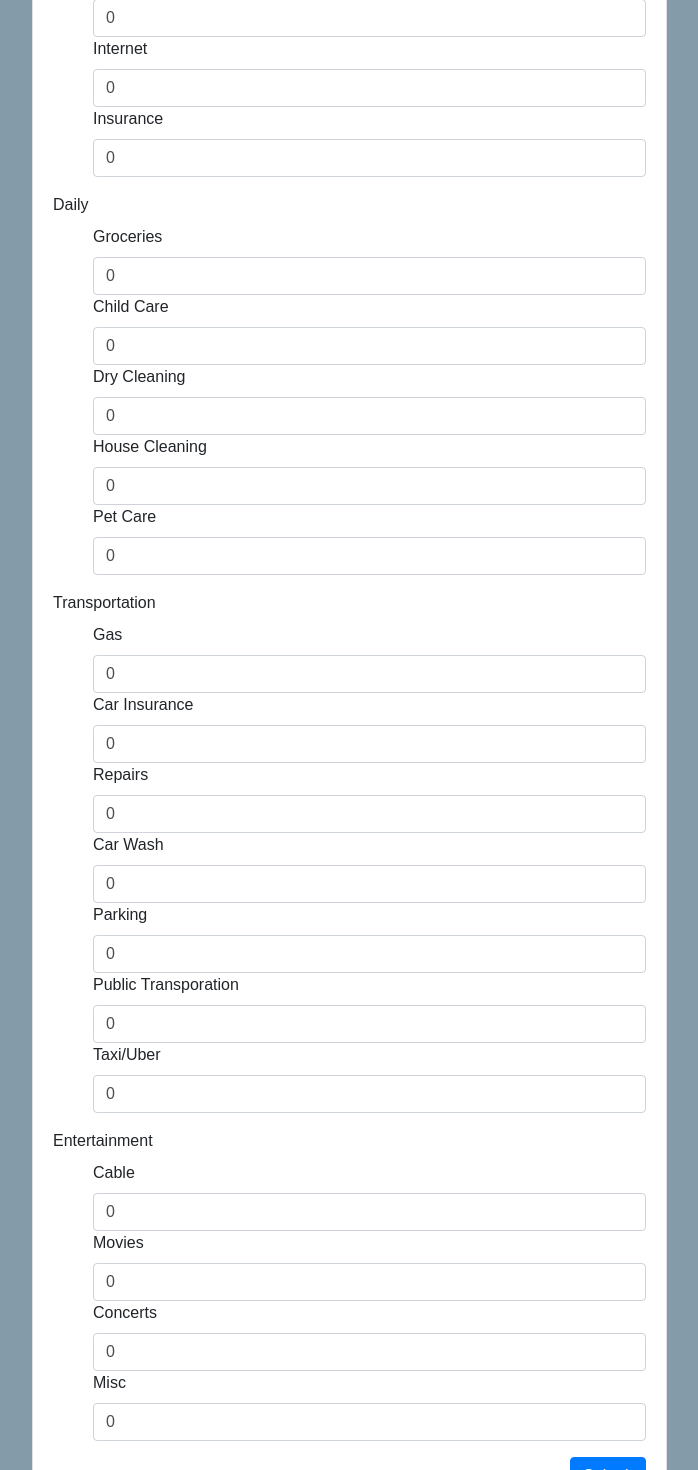
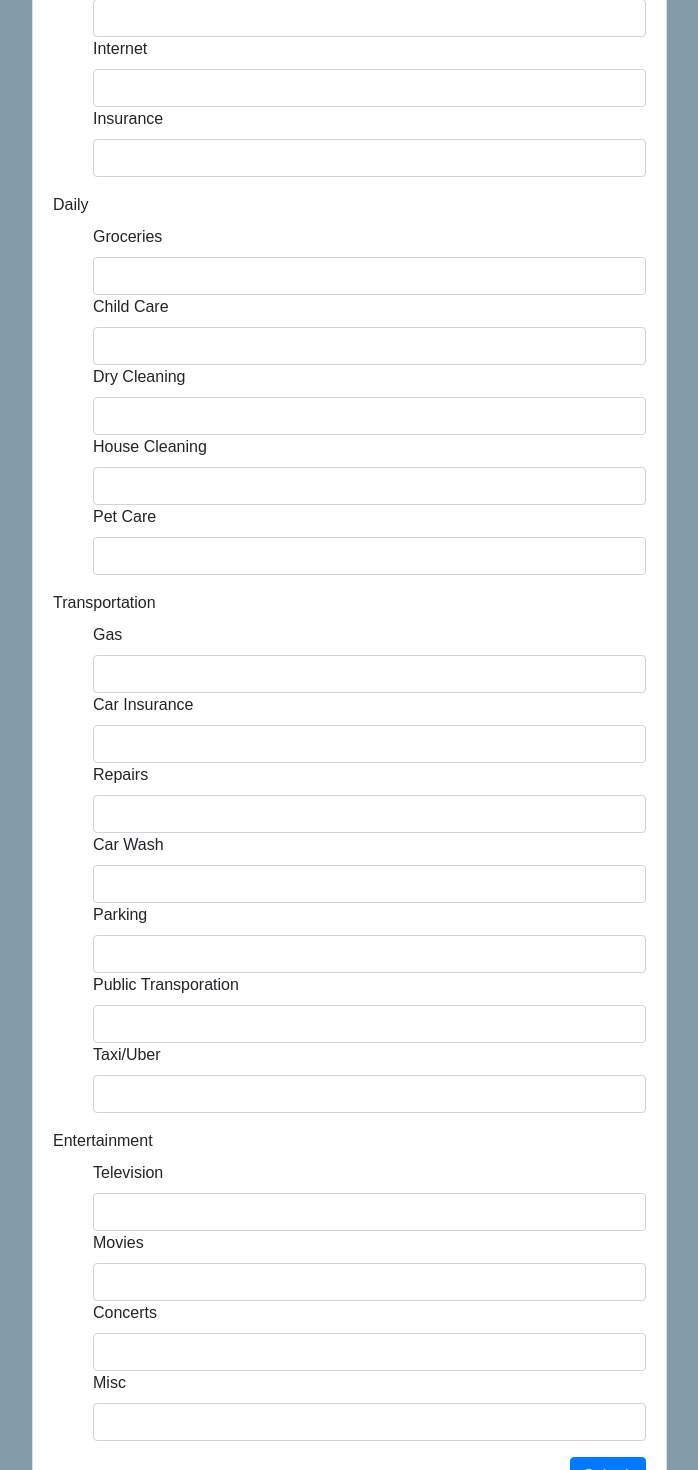
Before and after one commit to wjlock/SetAside-frontend, a React (Create React App) app: page /signup in a window 1280 px wide. Shown: the part 1080-2550 px from the top of the page, without its empty margins (338-1036 px from the left). Built offline with nearby package versions, Linux system fonts and the light colour scheme; no server answers.

Commit message:
sign up working with budget input

```diff
--- a/src/components/ExpenseEntry.js
+++ b/src/components/ExpenseEntry.js
@@ -97,7 +97,7 @@ const ExpenseEntry = (props) => {
         <h1>Enter an expense</h1>
       </div>
       <form>
-        <label htmlFor="expenseCategory">Choose a category</label>
+        <label htmlFor="expenseCategory">Choose Category</label>
         <select
           name="expenseCategoryDropdown"
           className="expenseCategoryDropdown"
@@ -107,7 +107,7 @@ const ExpenseEntry = (props) => {
         >
           {createCats}
         </select>
-        <label htmlFor="expenseName">Choose a name</label>
+        <label htmlFor="expenseName">Choose Name</label>
         <select
           name="expenseName"
           id="expenseName"
--- a/src/components/Signup.js
+++ b/src/components/Signup.js
@@ -12,22 +12,32 @@ const Signup = () => {
     const [password, setPassword] = useState('');
     const [confirmPassword, setConfirmPassword] = useState('');
     const [redirect, setRedirect] = useState(false);
-    const [phone, setPhone] = useState('');
+    const [phoneNumber, setPhoneNumber] = useState('');
     const [income, setIncome] = useState('');
     const [savings, setSavings] = useState('');
     const [currentAccount, setCurrentAccount] = useState('');
-    const [funds, setFunds] = useState({
-        home: 0,
-        daily: 0,
-        transportation: 0,
-        entertainment: 0,
-      })
-      const handleChange = (e) => {
-        setFunds({
-          ...funds,
-          [e.target.name]:e.target.value
-        })
-      }
+    const [residence, setResidence] = useState('');
+    const [rent, setRent] = useState('');
+    const [utilities, setUtilities] = useState('');
+    const [phone, setPhone] = useState('');
+    const [internet, setInternet] = useState('');
+    const [insurance, setInsurance] = useState('');
+    const [groceries, setGroceries] = useState('');
+    const [childCare, setChildCare] = useState('');
+    const [dryCleaning, setDryCleaning] = useState('');
+    const [houseCleaning, setHouseCleaning] = useState('');
+    const [petCare, setPetCare] = useState('');
+    const [gas, setGas] = useState('');
+    const [carInsurance, setCarInsurance] = useState('');
+    const [carRepairs, setCarRepairs] = useState('');
+    const [carWash, setCarWash] = useState('');
+    const [parking, setParking] = useState('');
+    const [publicTransportation, setPublicTransportation] = useState('');
+    const [rideShare, setRideShare] = useState('');
+    const [television, setTelevision] = useState('');
+    const [movies, setMovies] = useState('');
+    const [concerts, setConcerts] = useState('');
+    const [miscellaneous, setMiscellaneous] = useState('');
 
     const handleName = (e) => {
         setName(e.target.value);
@@ -36,12 +46,15 @@ const Signup = () => {
     const handleEmail = (e) => {
         setEmail(e.target.value);
     }
-    const handlePhone = (e) => {
-        setPhone(e.target.value);
+
+    const handlePhoneNumber = (e) => {
+        setPhoneNumber(e.target.value);
     }
+
     const handleSavings = (e) => {
         setSavings(e.target.value);
     }
+
     const handleIncome = (e) => {
         setIncome(e.target.value);
     }
@@ -58,16 +71,100 @@ const Signup = () => {
         setConfirmPassword(e.target.value);
     }
 
+    const handleRent = (e) => {
+        setRent(e.target.value);
+    }
+
+    const handleUtilities = (e) => {
+        setUtilities(e.target.value);
+    }
+
+    const handlePhone = (e) => {
+        setPhone(e.target.value);
+    }
+
+    const handleInternet = (e) => {
+        setInternet(e.target.value);
+    }
+
+    const handleInsurance = (e) => {
+        setInsurance(e.target.value);
+    }
+
+    const handleGroceries = (e) => {
+        setGroceries(e.target.value);
+    }
+
+    const handleChildCare = (e) => {
+        setChildCare(e.target.value);
+    }
+
+    const handleDryCleaning = (e) => {
+        setDryCleaning(e.target.value);
+    }
+
+    const handleHouseCleaning = (e) => {
+        setHouseCleaning(e.target.value);
+    }
+
+    const handlePetCare = (e) => {
+        setPetCare(e.target.value);
+    }
+
+    const handleGas = (e) => {
+        setGas(e.target.value);
+    }
+
+    const handleCarInsurance = (e) => {
+        setCarInsurance(e.target.value);
+    }
+
+    const handleCarRepairs = (e) => {
+        setCarRepairs(e.target.value);
+    }
+
+    const handleCarWash = (e) => {
+        setCarWash(e.target.value);
+    }
+
+    const handleParking = (e) => {
+        setParking(e.target.value);
+    }
+
+    const handlePublicTransportation = (e) => {
+        setPublicTransportation(e.target.value);
+    }
+
+    const handleRideShare = (e) => {
+        setRideShare(e.target.value);
+    }
+
+    const handleTelevision = (e) => {
+        setTelevision(e.target.value);
+    }
+
+    const handleMovies = (e) => {
+        setMovies(e.target.value);
+    }
+
+    const handleConcerts = (e) => {
+        setConcerts(e.target.value);
+    }
+
+    const handleMiscellaneous = (e) => {
+        setMiscellaneous(e.target.value);
+    }
+
     const handleSubmit = (e) => {
         e.preventDefault();
 
         if (password === confirmPassword) {
-            const newUser = { name, email, password };
+            const newUser = { name, email, password, phone, income, savings, currentAccount, rent, utilities, phone, internet, insurance, groceries, childCare, dryCleaning, houseCleaning, petCare, gas, carInsurance, carRepairs, carWash, parking, publicTransportation, rideShare, television, movies, concerts, miscellaneous };
 
             axios.post(`${REACT_APP_SERVER_URL}/api/users/register`, newUser,{
                 method: 'POST',
                 headers: {
-                    "Content-Type": "applicationa/json",
+                    "Content-Type": "application/json",
                 },
                 body: JSON.stringify(newUser),
             }).then(response => {
@@ -104,8 +201,8 @@ const Signup = () => {
                             <input type="password" name="confirmPassword" value={confirmPassword} onChange={handleConfirmPassword} className="form-control" />
                         </div>
                         <div className="form-group">
-                            <label htmlFor="phone">Phone number</label>
-                            <input type="number" name="phone" value={phone} onChange={handlePhone} className="form-control" />
+                            <label htmlFor="phone number">Phone number</label>
+                            <input type="number" name="phone number" value={phoneNumber} onChange={handlePhoneNumber} className="form-control" />
                         </div>
                         <div className="form-group">
                             <label htmlFor="income">Income</label>
@@ -123,62 +220,62 @@ const Signup = () => {
                             <label htmlFor="number">Home</label>
                             <ol>
                             <label>Mortage/Rent</label>
-                            <input type="number" name="home" value={funds.home} onChange={handleChange} className="form-control" />
+                            <input type="number" name="home" value={rent} onChange={handleRent} className="form-control" />
                             <label>Utlities</label>
-                            <input type="number" name="home" value={funds.ulities} onChange={handleChange} className="form-control" />
+                            <input type="number" name="home" value={utilities} onChange={handleUtilities} className="form-control" />
                             <label>Phone</label>
-                            <input type="number" name="home" value={funds.home} onChange={handleChange} className="form-control" />
+                            <input type="number" name="home" value={phone} onChange={handlePhone} className="form-control" />
                             <label>Internet</label>
-                            <input type="number" name="home" value={funds.home} onChange={handleChange} className="form-control" />
+                            <input type="number" name="home" value={internet} onChange={handleInternet} className="form-control" />
                             <label>Insurance</label>
-                            <input type="number" name="home" value={funds.home} onChange={handleChange} className="form-control" />
+                            <input type="number" name="home" value={insurance} onChange={handleInsurance} className="form-control" />
                             </ol>
                         </div>
                         <div className="form-group">
                             <label htmlFor="number">Daily</label>
                             <ol>
                             <label>Groceries</label>
-                            <input type="number" name="daily" value={funds.daily} onChange={handleChange} className="form-control" />
+                            <input type="number" name="daily" value={groceries} onChange={handleGroceries} className="form-control" />
                             <label>Child Care</label>
-                            <input type="number" name="daily" value={funds.daily} onChange={handleChange} className="form-control" />
+                            <input type="number" name="daily" value={childCare} onChange={handleChildCare} className="form-control" />
                             <label>Dry Cleaning</label>
-                            <input type="number" name="daily" value={funds.daily} onChange={handleChange} className="form-control" />
+                            <input type="number" name="daily" value={dryCleaning} onChange={handleDryCleaning} className="form-control" />
                             <label>House Cleaning</label>
-                            <input type="number" name="daily" value={funds.daily} onChange={handleChange} className="form-control" />
+                            <input type="number" name="daily" value={houseCleaning} onChange={handleHouseCleaning} className="form-control" />
                             <label>Pet Care</label>
-                            <input type="number" name="daily" value={funds.daily} onChange={handleChange} className="form-control" />
+                            <input type="number" name="daily" value={petCare} onChange={handlePetCare} className="form-control" />
                             </ol>
                         </div>
                         <div className="form-group">
                             <label htmlFor="number">Transportation</label>
                             <ol>
                             <label>Gas</label>
-                            <input type="number" name="gas" value={funds.transportation} onChange={handleChange} className="form-control" />
+                            <input type="number" name="gas" value={gas} onChange={handleGas} className="form-control" />
                             <label>Car Insurance</label>
-                            <input type="number" name="carInsurance" value={funds.transportation} onChange={handleChange} className="form-control" />
+                            <input type="number" name="carInsurance" value={carInsurance} onChange={handleCarInsurance} className="form-control" />
                             <label>Repairs</label>
-                            <input type="number" name="transportation" value={funds.transportation} onChange={handleChange} className="form-control" />
+                            <input type="number" name="transportation" value={carRepairs} onChange={handleCarRepairs} className="form-control" />
                             <label>Car Wash</label>
-                            <input type="number" name="transportation" value={funds.transportation} onChange={handleChange} className="form-control" />
+                            <input type="number" name="transportation" value={carWash} onChange={handleCarWash} className="form-control" />
                             <label>Parking</label>
-                            <input type="number" name="transportation" value={funds.transportation} onChange={handleChange} className="form-control" />
+                            <input type="number" name="transportation" value={parking} onChange={handleParking} className="form-control" />
                             <label>Public Transporation</label>
-                            <input type="number" name="transportation" value={funds.transportation} onChange={handleChange} className="form-control" />
+                            <input type="number" name="transportation" value={publicTransportation} onChange={handlePublicTransportation} className="form-control" />
                             <label>Taxi/Uber</label>
-                            <input type="number" name="transportation" value={funds.transportation} onChange={handleChange} className="form-control" />
+                            <input type="number" name="transportation" value={rideShare} onChange={handleRideShare} className="form-control" />
                             </ol>
                         </div>
                         <div className="form-group">
                             <label htmlFor="number">Entertainment</label>
                             <ol>
-                            <label>Cable</label>
-                            <input type="number" name="entertainment" value={funds.entertainment} onChange={handleChange} className="form-control" />
+                            <label>Television</label>
+                            <input type="number" name="entertainment" value={television} onChange={handleTelevision} className="form-control" />
                             <label>Movies</label>
-                            <input type="number" name="entertainment" value={funds.entertainment} onChange={handleChange} className="form-control" />
+                            <input type="number" name="entertainment" value={movies} onChange={handleMovies} className="form-control" />
                             <label>Concerts</label>
-                            <input type="number" name="entertainment" value={funds.entertainment} onChange={handleChange} className="form-control" />
+                            <input type="number" name="entertainment" value={concerts} onChange={handleConcerts} className="form-control" />
                             <label>Misc</label>
-                            <input type="number" name="entertainment" value={funds.entertainment} onChange={handleChange} className="form-control" />
+                            <input type="number" name="entertainment" value={miscellaneous} onChange={handleMiscellaneous} className="form-control" />
                             </ol>
                         </div>
                         {/* <div className="form-group">
```
